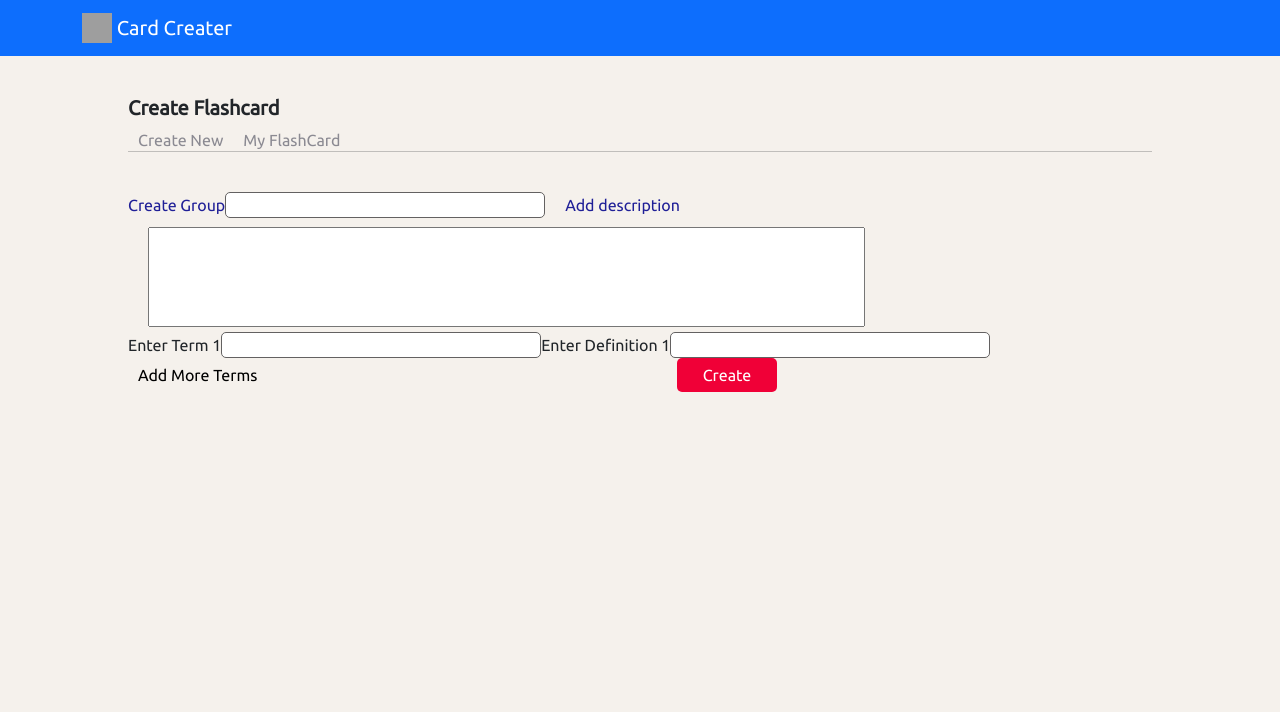
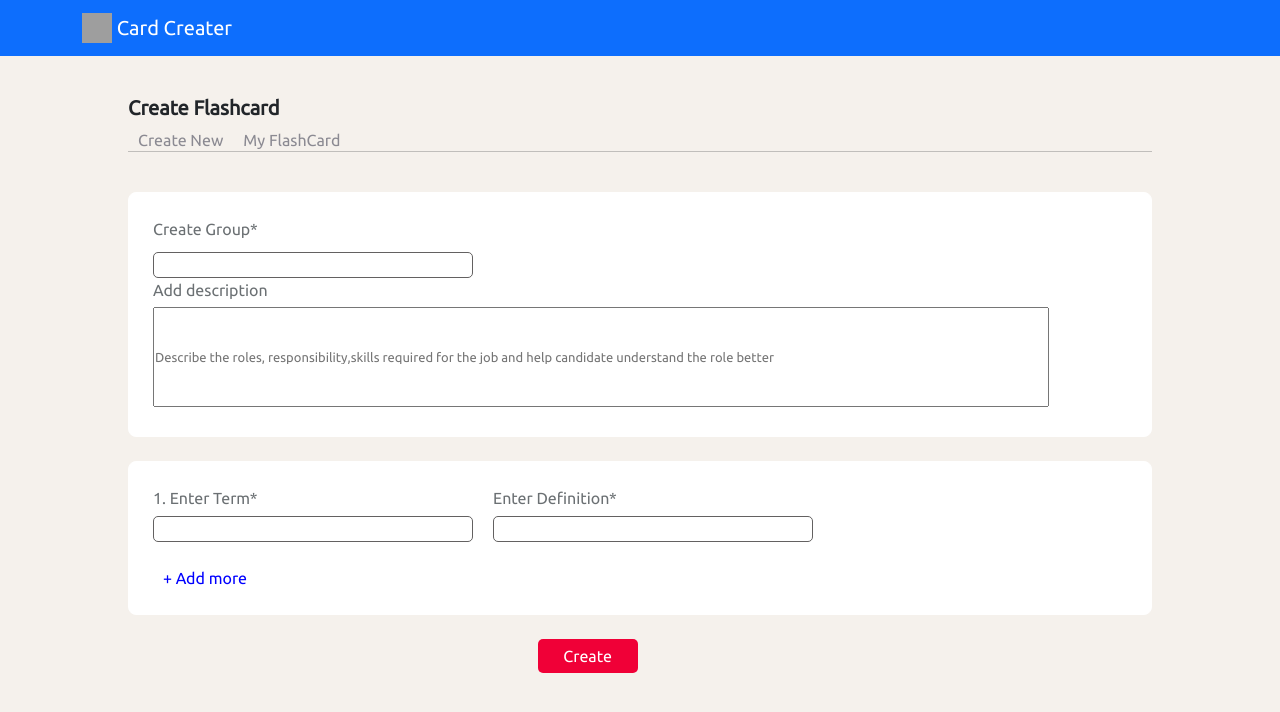
Before and after one commit to Oshankhan/card-builder, a React (Create React App) app: page / in a window 1280 px wide. Shown: the top 712 px of the page. Built offline with nearby package versions, Linux system fonts and the light colour scheme; grey boxes are pictures that could not be loaded.

Commit message:
some css and html is done

```diff
--- a/src/components/CreateAndEdit/Create/CreateNew.css
+++ b/src/components/CreateAndEdit/Create/CreateNew.css
@@ -18,23 +18,44 @@
   border-radius: 5px;
   width: 25vw;
   border: 1.5px solid rgb(99, 97, 97);
+  margin-top: 6px;
 }
 
 .description {
   position: relative;
   height: 100px;
-  width: 70%;
-  margin: 5px 20px;
-  font-size: medium;
-  text-align: start;
+  width: 92%;
+  margin: 5px 0px;
+  font-size: small;
+  text-align: initial;
 }
 .decriptionheading {
   position: relative;
-  margin-top: -15px;
-  margin-left: 20px;
-  color: rgb(31, 31, 151);
+  margin-top: 0px;
+  margin-left: 0px;
+  color: #6b7073;
 }
 .creategroup {
-  color: rgb(31, 31, 151);
+  color: #6b7073;
   padding-bottom: 5px;
 }
+.box1 {
+  border: 1px solid #fff;
+  padding: 24px;
+  background-color: white;
+  border-radius: 8px;
+}
+.add-more{
+  color: blue;
+}
+.term1{
+  color: #6b7073;
+}
+.term-parent{
+  display: inline-flex;
+  align-items: flex-end;
+}
+.term-parent2{
+  position: relative;
+  left: 20px;
+}
--- a/src/components/CreateAndEdit/Create/CreateNew.jsx
+++ b/src/components/CreateAndEdit/Create/CreateNew.jsx
@@ -1,5 +1,6 @@
 import React, { useState } from "react";
 import { useDispatch } from "react-redux";
+import { MdDelete } from "react-icons/md";
 import {
   addCard,
   currentButtonVal,
@@ -84,28 +85,38 @@ const CreateNew = () => {
 
   return (
     <div>
-      <div>
-        <label className="creategroup">Create Group</label>
+      <div className="box1">
+        <label className="creategroup">Create Group*</label>
+        <br />
         <input
           type="text"
           onChange={handleGroupChange}
           name="groupName"
           value={initialValues.group.groupName}
           className="inputFeild1"
+          required
         />
-
-        <label className="decriptionheading">Add description</label>
+        <br />
+        <label className="decriptionheading">Add description </label>
+        <br />
         <input
           type="text"
           onChange={handleGroupChange}
           name="groupDetails"
           value={initialValues.group.groupDetails}
+          placeholder="Describe the roles, responsibility,skills required for the job and help candidate understand the role better"
           className="description"
         />
+      </div>
 
+      <br />
+
+      <div className="box1">
             {initialValues.terms.map((term, index) => (
-          <div key={index}>
-            <label>Enter Term {index + 1}</label>
+              <div className="term-parent" key={index}>
+                <div className="term-parent1">
+                    <label className="term1">{index + 1}.  Enter Term* </label>
+                    <br />
                     <input
                       type="text"
                       onChange={(e) => handleTermsChange(e, index)}
@@ -113,8 +124,10 @@ const CreateNew = () => {
                       value={term.title}
                       className="inputFeild1"
                     />
-
-            <label>Enter Definition {index + 1}</label>
+                </div>
+                <div className="term-parent2">
+                    <label className="term1">Enter Definition*</label>
+                    <br />
                     <input
                       type="text"
                       onChange={(e) => handleTermsChange(e, index)}
@@ -122,20 +135,25 @@ const CreateNew = () => {
                       value={term.des}
                       className="inputFeild1"
                     />
-
+                </div>
+                <div className="term-parent2">
                   {initialValues.terms.length > 1 && (
-              <button onClick={() => deleteTerm(index)}>Delete</button>
+                    <button onClick={() => deleteTerm(index)}><MdDelete /></button>
                   )}
                 </div>
+              </div>
             ))}
+        <br />
+        <br />
+        <button className="add-more" onClick={addNewTerm}>+ Add more </button>
+      </div>
 
-        <button onClick={addNewTerm}>Add More Terms</button>
+        <br />
 
         <button onClick={handleSubmit} className="createbutton">
           Create
         </button>
     </div>
-    </div>
   );
 };
 
```
Lines whose indentation alone changed are shown as unchanged.
